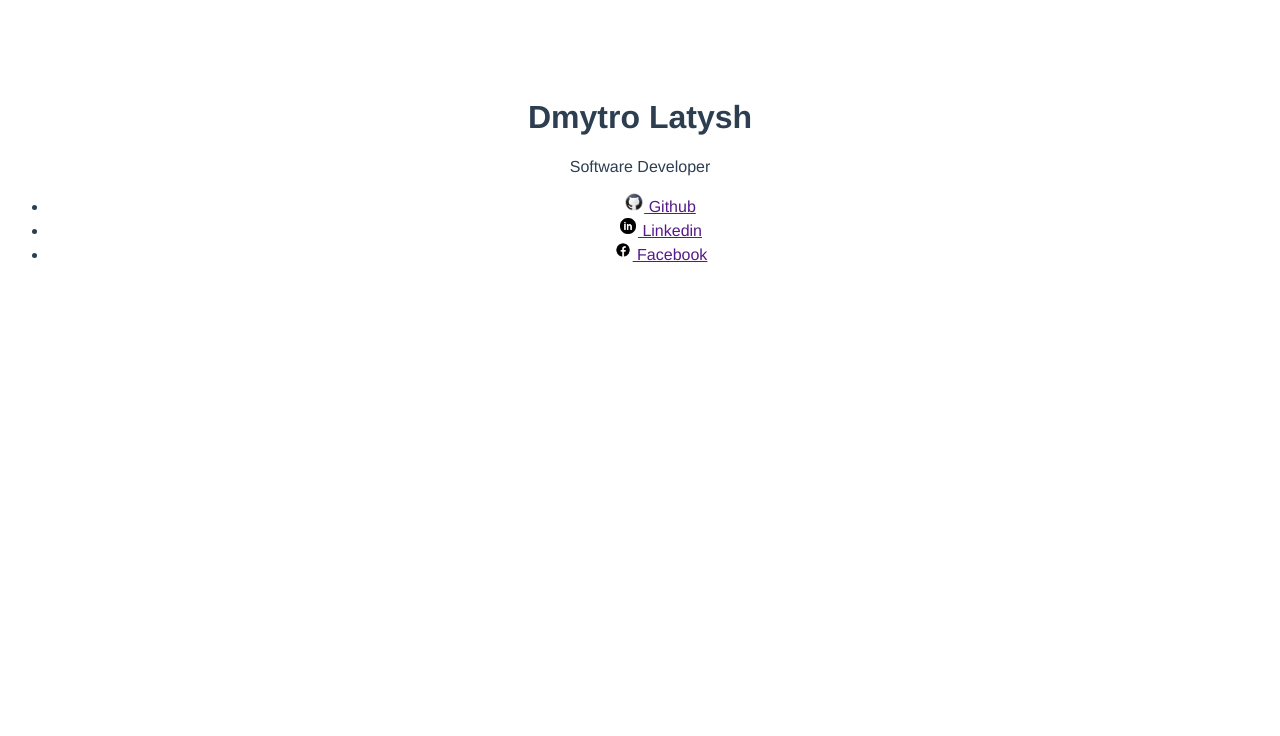
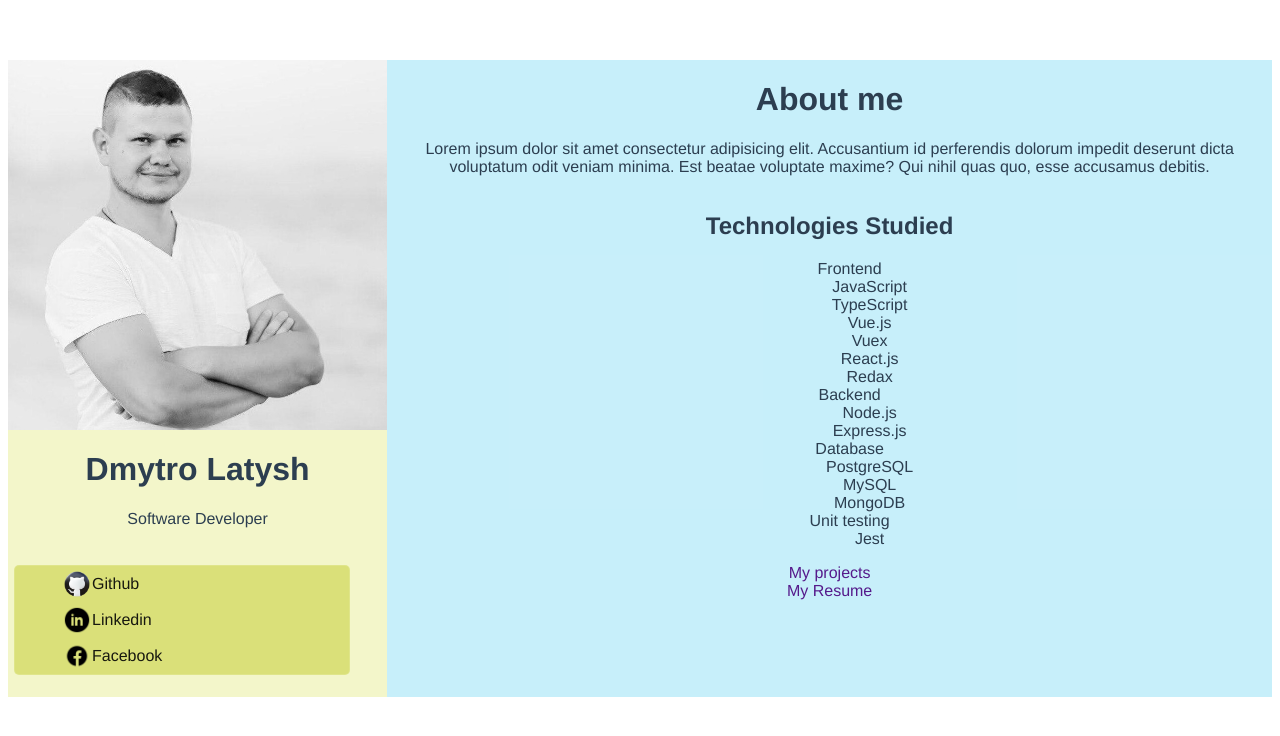
Before and after one commit to Demion-L/portfolio_1, a Vue app: page / in a window 1280 px wide. Shown: the top 736 px of the page. Built offline with nearby package versions, Linux system fonts and the light colour scheme.

Commit message:
left pannel's styles added

```diff
--- a/src/components/MainCard.vue
+++ b/src/components/MainCard.vue
@@ -1,32 +1,99 @@
 <template lang="">
   <div class="main-container">
     <div class="container-one">
+      <img class="my-photo" src="../assets/my photo/3.jpg" alt="my photo" />
       <div class="profile">
-        <img src="" alt="" />
-        <h1>Dmytro Latysh</h1>
-        <p>Software Developer</p>
+        <h1 class="profile-name">Dmytro Latysh</h1>
+        <p class="profile-occupation">Software Developer</p>
       </div>
       <div class="social-links">
         <ul>
           <li>
-            <img src="../assets/social media/github-94.png" alt="github logo" />
-            <a href=""> Github </a>
+            <a href="">
+              <img
+                src="../assets/social media/github-94.png"
+                alt="github logo"
+              />
+              <span>Github</span>
+            </a>
           </li>
           <li>
+            <a href="">
               <img
                 src="../assets/social media/linkedin-logo-64.png"
                 alt="linkedin logo"
               />
-            <a href=""> Linkedin </a>
+              <span>Linkedin</span>
+            </a>
           </li>
           <li>
+            <a href="">
               <img
                 src="../assets/social media/facebook-circled-64.png"
                 alt="fb logo"
               />
-            <a href=""> Facebook </a>
+              <span>Facebook</span>
+            </a>
           </li>
         </ul>
+      </div>
+    </div>
+
+    <div class="container-two">
+      <div class="about-me">
+        <h1>About me</h1>
+        <p>
+          Lorem ipsum dolor sit amet consectetur adipisicing elit. Accusantium
+          id perferendis dolorum impedit deserunt dicta voluptatum odit veniam
+          minima. Est beatae voluptate maxime? Qui nihil quas quo, esse
+          accusamus debitis.
+        </p>
+      </div>
+      <div class="tech-section">
+        <h2>Technologies Studied</h2>
+        <ul>
+          <li>
+            Frontend
+            <ul>
+              <li>JavaScript</li>
+              <li>TypeScript</li>
+              <li>Vue.js</li>
+              <li>Vuex</li>
+              <li>React.js</li>
+              <li>Redax</li>
+            </ul>
+          </li>
+          <li>
+            Backend
+            <ul>
+              <li>Node.js</li>
+              <li>Express.js</li>
+            </ul>
+          </li>
+          <li>
+            Database
+            <ul>
+              <li>PostgreSQL</li>
+              <li>MySQL</li>
+              <li>MongoDB</li>
+            </ul>
+          </li>
+          <li>
+            Unit testing
+            <ul>
+              <li>Jest</li>
+            </ul>
+          </li>
+        </ul>
+      </div>
+
+      <div class="button-container">
+        <div class="projects-btn">
+          <a href="">My projects</a>
+        </div>
+        <div>
+          <a href="">My Resume</a>
+        </div>
       </div>
     </div>
   </div>
@@ -38,6 +105,65 @@ export default {};
 
 <style scoped lang="scss">
 img {
-  width: 20px;
+  width: 30px;
+}
+
+ul,
+li {
+  list-style-type: none;
+}
+
+a {
+  text-decoration: none;
+}
+
+.my-photo {
+  width: 100%;
+}
+
+.main-container {
+  display: flex;
+}
+
+.container {
+  &-one {
+    background-color: rgba(240, 244, 186, 0.759);
+    width: 30%;
+    display: flex;
+    flex-direction: column;
+  }
+
+  &-two {
+    background-color: rgba(189, 236, 249, 0.84);
+    width: 70%;
+    display: flex;
+    flex-direction: column;
+  }
+}
+
+.social-links {
+  padding: 1.5%;
+
+  ul {
+    width: 80%;
+    border: 1px solid rgb(236, 62, 62);
+    display: flex;
+    flex-direction: column;
+    justify-content: center;
+    align-items: flex-start;
+    background-color: rgba(202, 209, 67, 0.593);
+    border-radius: 5px;
+    border: 1px solid rgba(255, 255, 255, 0.125);
+  }
+
+  li {
+    padding: 1% 2.5%;
+
+    a {
+      color: rgb(23, 24, 15);
+      display: flex;
+      align-items: center;
+    }
+  }
 }
 </style>
```
Also changed, not shown: src/assets/my photo/3.jpg (added). Lines whose indentation alone changed are shown as unchanged.
